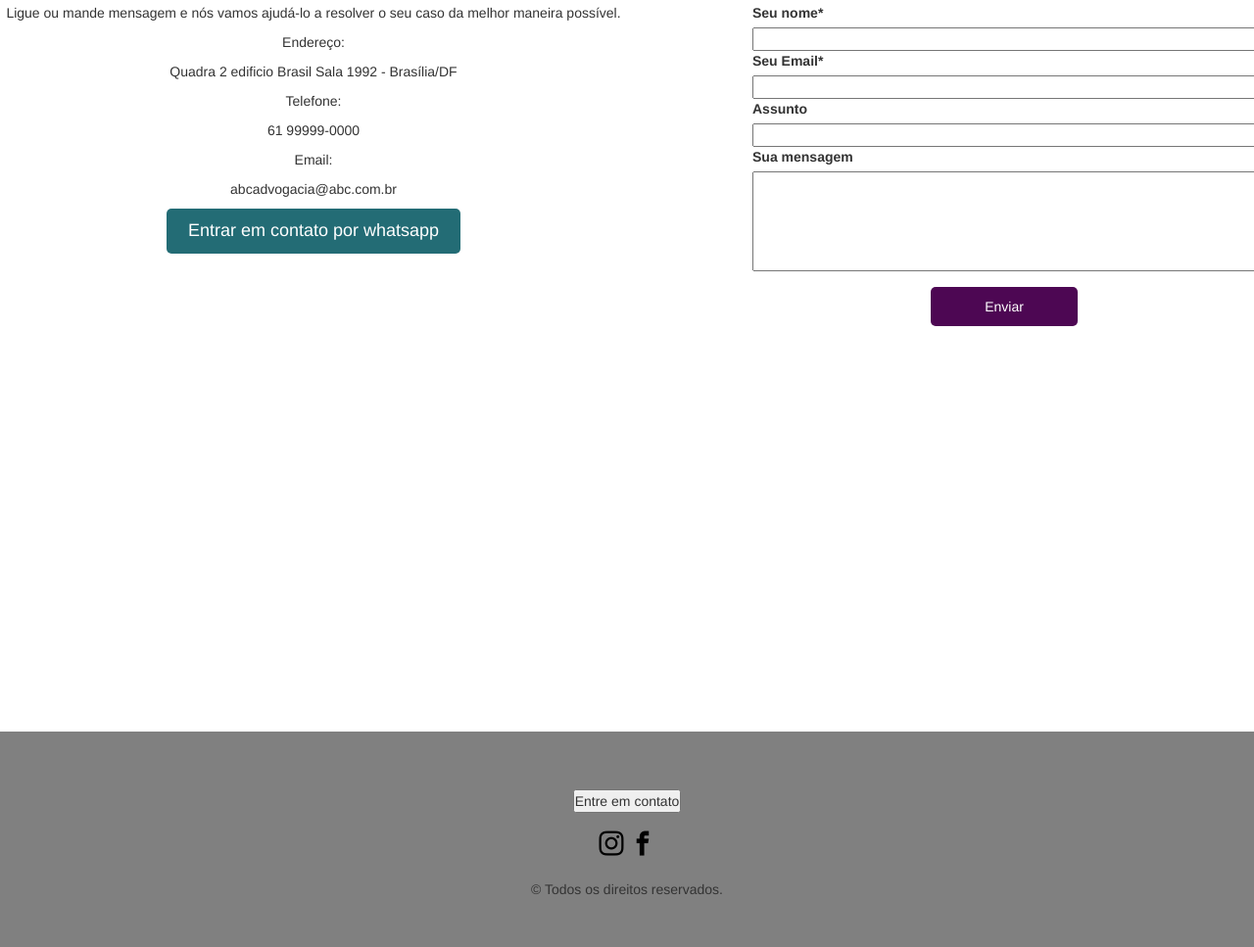
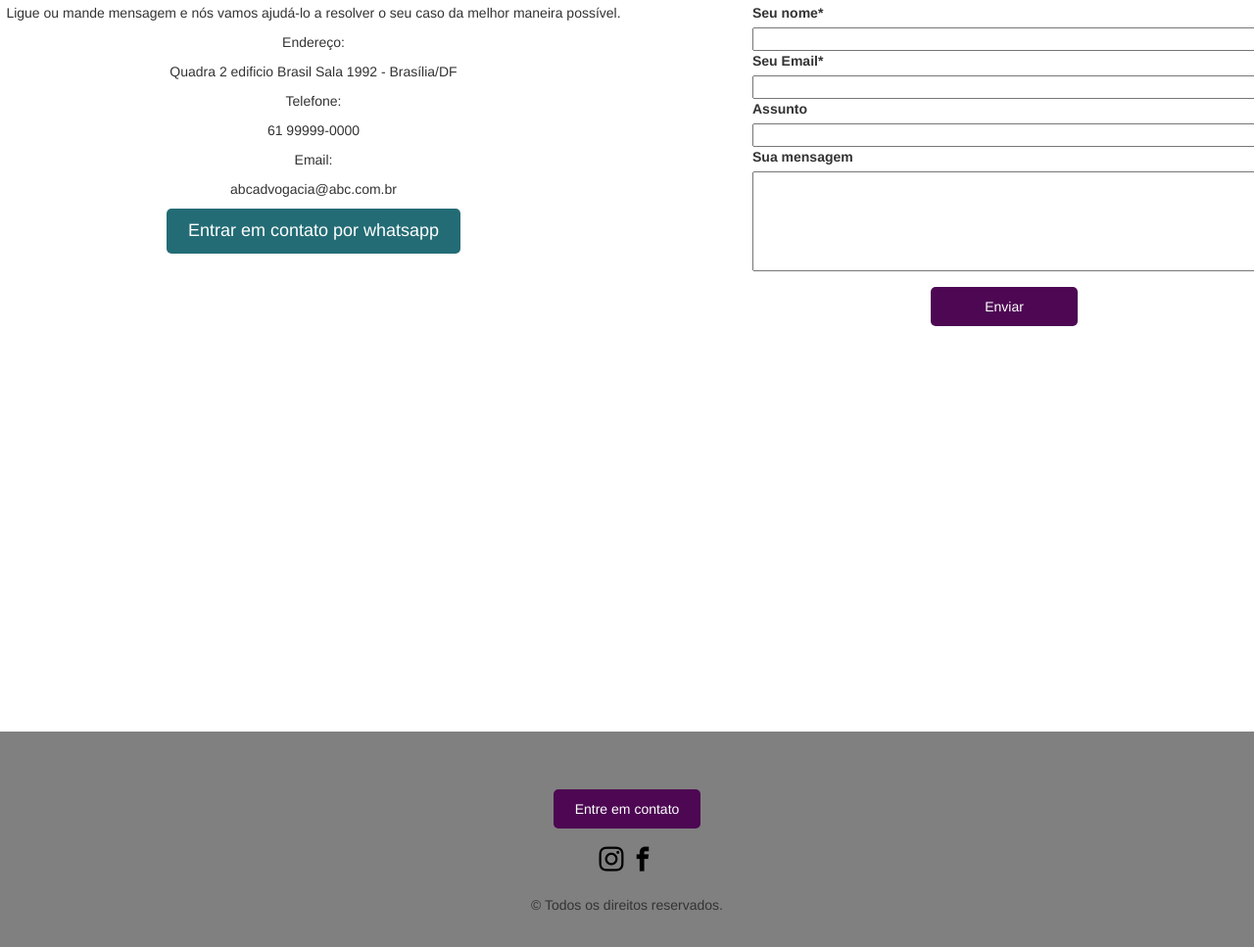
Before and after one commit to Brunostaine/landing-page-advocacia, a plain HTML site: page index.html in a window 1280 px wide. Shown: the part 1914-2881 px from the top of the page at 98% size. Drawn offline with Linux system fonts and the light colour scheme; files whose address does not match are found by name.

Commit message:
Css botao footer

```diff
--- a/index.html
+++ b/index.html
@@ -125,7 +125,7 @@
 
     <footer class="base__footer">
         <div>
-            <input type="button" value="Entre em contato">
+            <input class="formulario__butao" type="button" value="Entre em contato">
         </div>
         <div class="media__social">
             <a class="icon-instagram" href=""></a>
```
